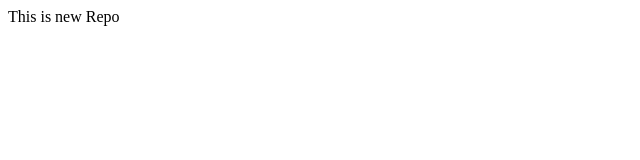
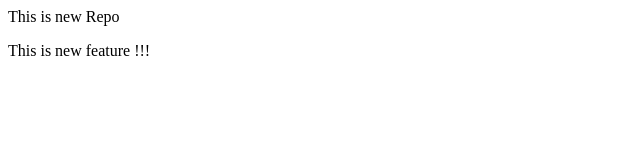
Before and after one commit to GSagar10/local_repo, a plain HTML site: page index.html in a window 1280 px wide. Shown: the whole page, without its empty margins (0-640 px from the left). Drawn offline with Linux system fonts and the light colour scheme.

Commit message:
Add new Feature

```diff
--- a/index.html
+++ b/index.html
@@ -1 +1,2 @@
 <p>This is new Repo</p>
+<p>This is new feature !!!</p>
```
